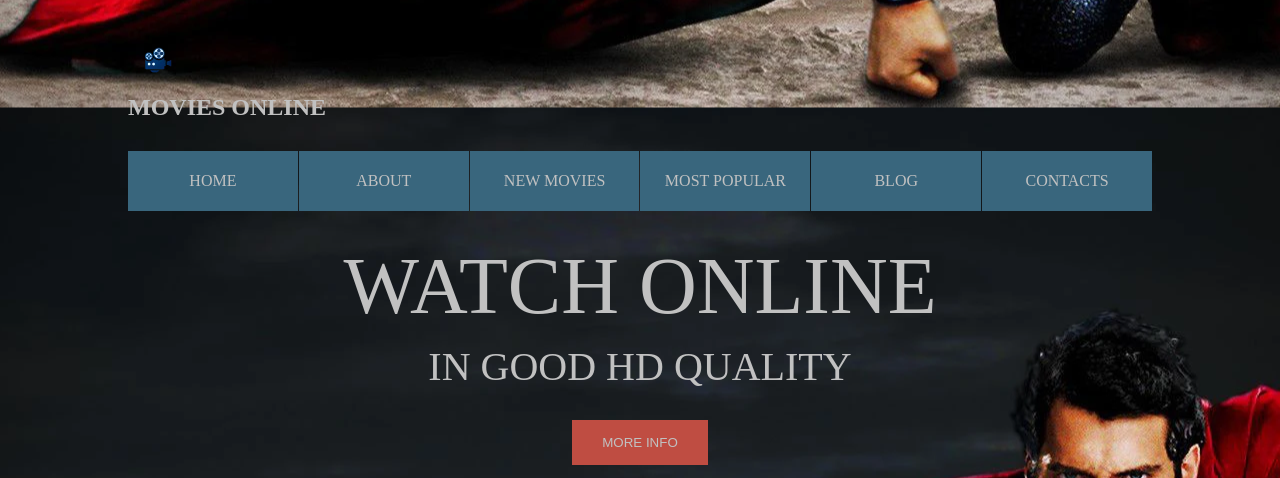
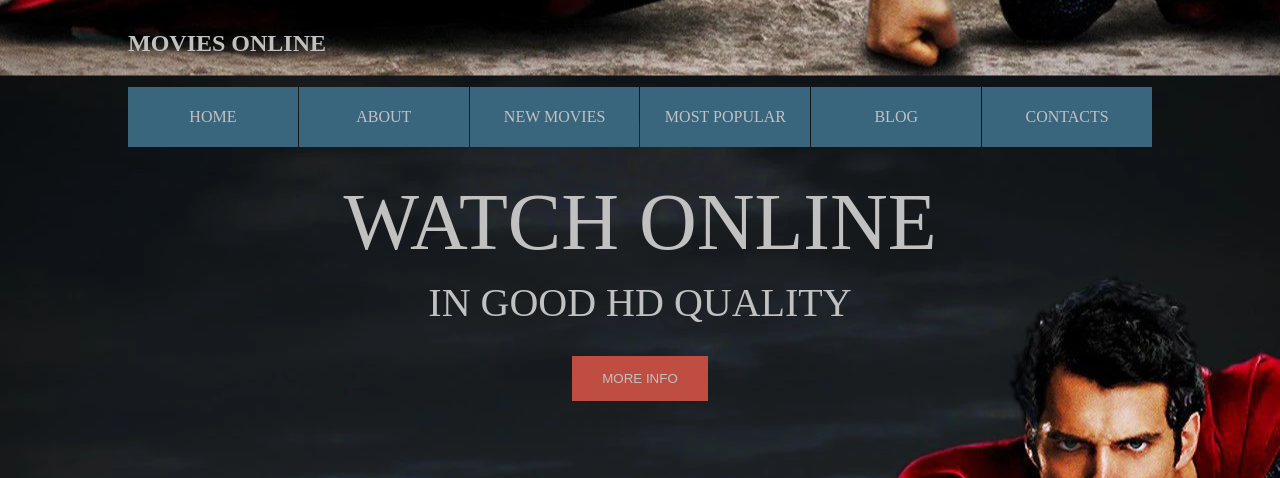
Before and after one commit to WayneJOLY/Movies-Landingpage, a website: page index.html in a window 1280 px wide. Shown: the top 478 px of the page. Drawn offline with nearby package versions, Linux system fonts and the light colour scheme.

Commit message:
Adding the icon and removing the Logo icon

```diff
--- a/index.html
+++ b/index.html
@@ -5,6 +5,7 @@
     <meta name="viewport" content="width=device-width, initial-scale=1.0">
     <title>Saludos SASS</title>
     <link rel="stylesheet" href="./SCSS/index.css">
+    <link rel="icon" href="./img/cinema-projector-icon-on-white-background-simple-vector-image_693012-232.jpg">
     <link href='https://unpkg.com/boxicons@2.1.4/css/boxicons.min.css' rel='stylesheet'><!--BOX ICON-->
 
     <link rel="preconnect" href="https://fonts.googleapis.com">
@@ -13,7 +14,6 @@
 </head>
 <body>
     <section class="logo">
-        <div><img src="./img/cinema-projector-icon-on-white-background-simple-vector-image_693012-232-svg.webp" alt=""></div>
         <h1>Movies Online</h1>
     </section>
 
```
Also changed, not shown: img/cinema-projector-icon-on-white-background-simple-vector-image_693012-232.jpg (added).
